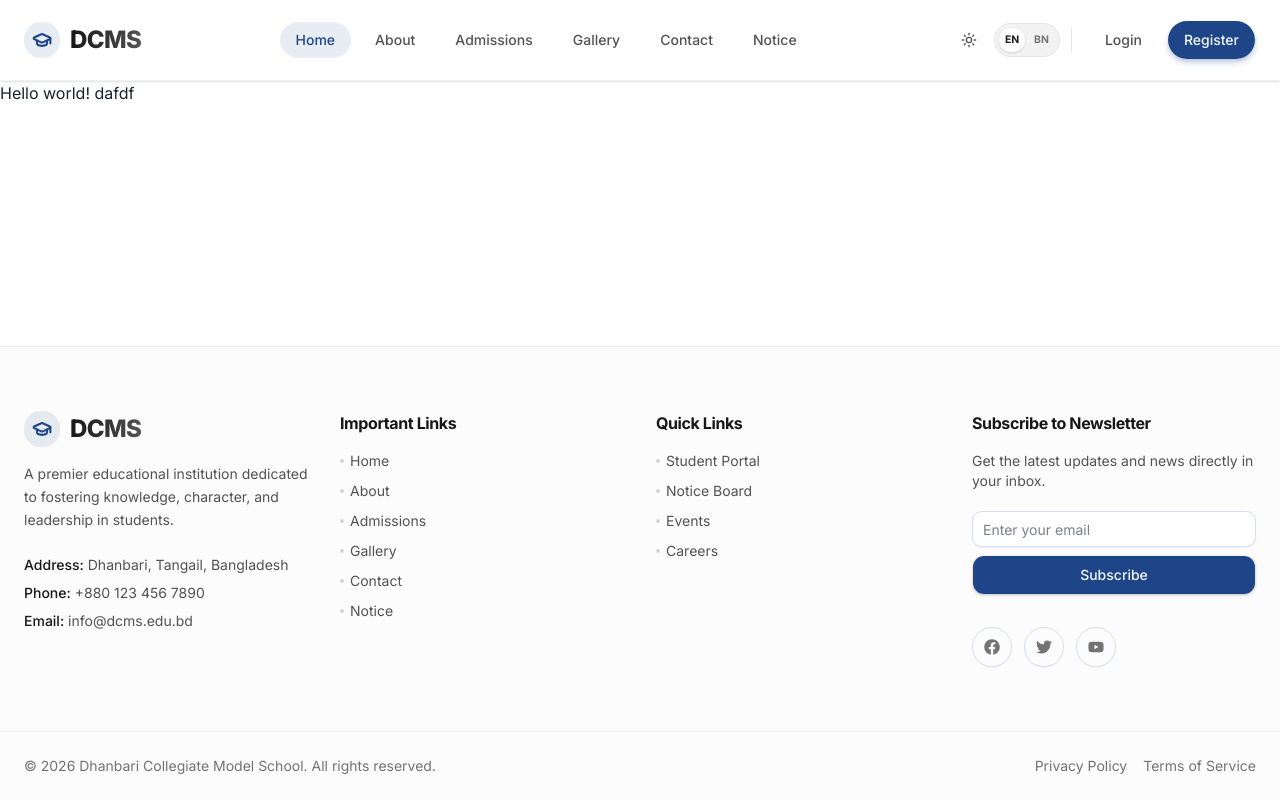
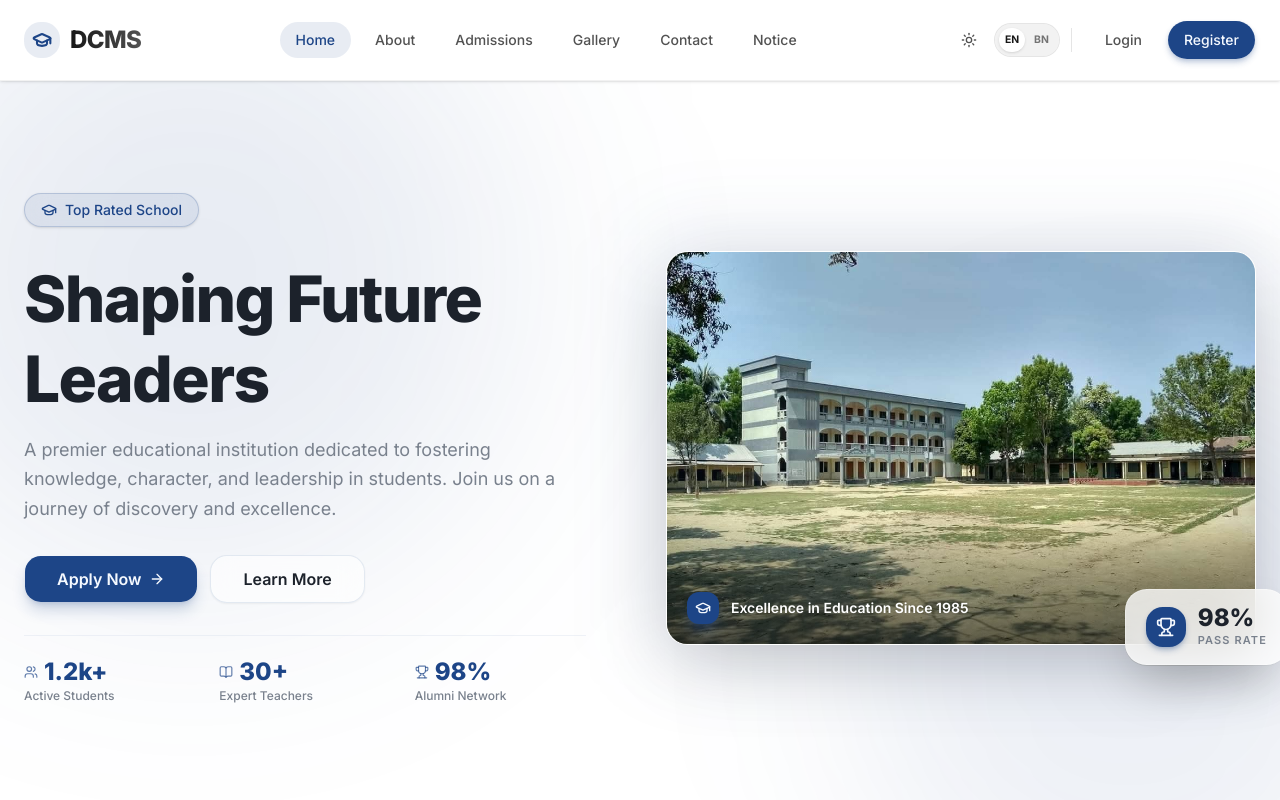
Before and after one commit to naims6/dcms-frontend, a Next.js app: page /en in a window 1280 px wide. Shown: the top 800 px of the page. Built offline with nearby package versions, Linux system fonts and the light colour scheme.

Commit message:
feat: hero section desing added.

```diff
--- a/messages/bn.json
+++ b/messages/bn.json
@@ -1,7 +1,4 @@
 {
-  "HomePage": {
-    "title": "হ্যালো বিশ্ব!"
-  },
   "Navbar": {
     "home": "হোম",
     "about": "আমাদের সম্পর্কে",
@@ -42,5 +39,19 @@
     "newsletterPlaceholder": "আপনার ইমেইল লিখুন",
     "subscribe": "সাবস্ক্রাইব করুন",
     "copyright": "© {year} ধনবাড়ী কলেজিয়েট মডেল স্কুল। সর্বস্বত্ব সংরক্ষিত।"
+  },
+  "Hero": {
+    "badge": "সেরা রেটেড স্কুল",
+    "headline": "ভবিষ্যতের নেতা তৈরি করছি",
+    "subheading": "শিক্ষার্থীদের জ্ঞান, চরিত্র এবং নেতৃত্ব বিকাশে নিবেদিত একটি প্রধান শিক্ষাপ্রতিষ্ঠান। আবিষ্কার এবং উৎকর্ষতার যাত্রায় আমাদের সাথে যোগ দিন।",
+    "applyNow": "এখনই আবেদন করুন",
+    "learnMore": "আরও জানুন",
+    "students": "সক্রিয় শিক্ষার্থী",
+    "teachers": "দক্ষ শিক্ষক",
+    "alumni": "অ্যালামনাই নেটওয়ার্ক",
+    "imageAlt": "স্কুল ক্যাম্পাসে শিক্ষার্থীরা",
+    "captionText": "{year} সাল থেকে শিক্ষায় উৎকর্ষতা",
+    "passRateLabel": "পাসের হার",
+    "studentsFloatLabel": "শিক্ষার্থী"
   }
 }
--- a/messages/en.json
+++ b/messages/en.json
@@ -1,7 +1,4 @@
 {
-  "HomePage": {
-    "title": "Hello world! dafdf"
-  },
   "Navbar": {
     "home": "Home",
     "about": "About",
@@ -42,5 +39,19 @@
     "newsletterPlaceholder": "Enter your email",
     "subscribe": "Subscribe",
     "copyright": "© {year} Dhanbari Collegiate Model School. All rights reserved."
+  },
+  "Hero": {
+    "badge": "Top Rated School",
+    "headline": "Shaping Future Leaders",
+    "subheading": "A premier educational institution dedicated to fostering knowledge, character, and leadership in students. Join us on a journey of discovery and excellence.",
+    "applyNow": "Apply Now",
+    "learnMore": "Learn More",
+    "students": "Active Students",
+    "teachers": "Expert Teachers",
+    "alumni": "Alumni Network",
+    "imageAlt": "Students at school campus",
+    "captionText": "Excellence in Education Since {year}",
+    "passRateLabel": "Pass Rate",
+    "studentsFloatLabel": "Students"
   }
 }
--- a/src/app/[locale]/page.tsx
+++ b/src/app/[locale]/page.tsx
@@ -1,6 +1,12 @@
-import { useTranslations } from "next-intl";
+import { setRequestLocale } from "next-intl/server";
+import { HeroSection } from "@/components/pages/landing/hero-section";
 
-export default function Home() {
-  const t = useTranslations("HomePage");
-  return <h1>{t("title")}</h1>;
+export default function Home({ params: { locale } }: { params: { locale: string } }) {
+  setRequestLocale(locale);
+
+  return (
+    <main className="flex min-h-screen flex-col items-center justify-between">
+      <HeroSection />
+    </main>
+  );
 }
--- /dev/null
+++ b/src/components/pages/landing/hero-section.tsx
@@ -0,0 +1,167 @@
+"use client";
+
+import Image from "next/image";
+import { useTranslations } from "next-intl";
+import { Button } from "@/components/ui/button";
+import { ArrowRight, GraduationCap, Users, Trophy } from "lucide-react";
+import {
+  HERO_STATS,
+  HERO_PASS_RATE_CARD,
+  HERO_FOUNDED_YEAR,
+} from "@/constants/heroStats";
+
+export function HeroSection() {
+  const t = useTranslations("Hero");
+
+  return (
+    <section className="relative w-full overflow-hidden bg-background flex items-center">
+      {/* ── Background Layer ── */}
+      <div className="absolute inset-0 z-0 pointer-events-none">
+        {/* Subtle dot grid */}
+        <div
+          className="absolute inset-0 opacity-30"
+          style={{
+            backgroundImage:
+              "radial-gradient(circle, hsl(var(--primary) / 0.15) 1px, transparent 1px)",
+            backgroundSize: "28px 28px",
+            maskImage:
+              "radial-gradient(ellipse 80% 80% at 50% 50%, black 40%, transparent 100%)",
+          }}
+        />
+
+        {/* Large ambient orb — top-left */}
+        <div className="absolute -top-32 -left-32 w-[640px] h-[640px] rounded-full bg-primary/10 blur-[120px]" />
+        {/* Large ambient orb — bottom-right */}
+        <div className="absolute -bottom-32 -right-32 w-[560px] h-[560px] rounded-full bg-primary/8 blur-[100px]" />
+      </div>
+
+      <div className="container mx-auto px-6 py-20 md:py-28 relative z-10">
+        <div className="grid lg:grid-cols-[1fr_1.05fr] gap-12 xl:gap-20 items-center">
+
+          {/* ── Left: Text Content ── */}
+          <div
+            className="flex flex-col justify-center space-y-8"
+            style={{ animation: "heroFadeUp 0.7s ease both" }}
+          >
+            {/* Badge */}
+            <div className="inline-flex w-fit items-center gap-2 rounded-full border border-primary/20 bg-primary/8 px-4 py-1.5 text-sm font-medium text-primary shadow-sm backdrop-blur-md">
+              <GraduationCap className="h-4 w-4" />
+              {t("badge")}
+            </div>
+
+            {/* Headline */}
+            <div className="space-y-4">
+              <h1 className="text-4xl font-extrabold tracking-tight leading-tight sm:text-5xl lg:text-6xl xl:text-[4rem] 2xl:text-[4.5rem]">
+                <span className="text-foreground">{t("headline")}</span>
+              </h1>
+
+              <p className="max-w-[540px] text-muted-foreground text-base md:text-lg leading-relaxed">
+                {t("subheading")}
+              </p>
+            </div>
+
+            {/* CTA Buttons */}
+            <div className="flex flex-col gap-3 sm:flex-row sm:items-center">
+              <Button
+                size="lg"
+                className="h-12 px-8 rounded-xl gap-2 font-semibold shadow-lg shadow-primary/20 hover:shadow-primary/35 hover:-translate-y-0.5 transition-all duration-300"
+              >
+                {t("applyNow")}
+                <ArrowRight className="h-4 w-4" />
+              </Button>
+              <Button
+                size="lg"
+                variant="outline"
+                className="h-12 px-8 rounded-xl font-semibold border-border/60 bg-background/60 backdrop-blur-md hover:bg-accent/60 hover:-translate-y-0.5 transition-all duration-300"
+              >
+                {t("learnMore")}
+              </Button>
+            </div>
+
+            {/* Stats Row — values from constants, labels from i18n */}
+            <div className="grid grid-cols-3 gap-6 pt-6 border-t border-border/40">
+              {HERO_STATS.map(({ icon: Icon, value, labelKey }) => (
+                <div key={labelKey} className="flex flex-col gap-1">
+                  <div className="flex items-center gap-1.5">
+                    <Icon className="h-3.5 w-3.5 text-primary/70" />
+                    <span className="text-2xl font-extrabold text-primary leading-none">
+                      {value}
+                    </span>
+                  </div>
+                  <span className="text-xs text-muted-foreground font-medium">
+                    {t(labelKey)}
+                  </span>
+                </div>
+              ))}
+            </div>
+          </div>
+
+          {/* ── Right: Rectangular Image Block ── */}
+          <div
+            className="relative w-full"
+            style={{ animation: "heroFadeUp 0.9s 0.15s ease both" }}
+          >
+            {/* Decorative glow behind image */}
+            <div className="absolute -inset-4 rounded-3xl bg-primary/10 blur-2xl z-0" />
+
+            {/* Main rectangular image card */}
+            <div className="relative z-10 w-full overflow-hidden rounded-2xl border border-white/20 dark:border-white/8 shadow-[0_24px_80px_-16px_rgba(0,0,0,0.22)] bg-card">
+              {/* Gradient overlay on image */}
+              <div className="absolute inset-0 bg-gradient-to-tr from-primary/15 via-transparent to-transparent z-10 pointer-events-none" />
+
+              <Image
+                src="/images/hero-school2.png"
+                alt={t("imageAlt")}
+                width={900}
+                height={600}
+                className="w-full h-auto object-cover aspect-[3/2] transition-transform duration-700 hover:scale-[1.03]"
+                priority
+              />
+
+              {/* Bottom gradient caption bar */}
+              <div className="absolute bottom-0 inset-x-0 z-20 h-28 bg-gradient-to-t from-black/55 to-transparent" />
+              <div className="absolute bottom-5 left-5 z-20 flex items-center gap-3">
+                <div className="h-8 w-8 rounded-lg bg-primary flex items-center justify-center shadow-lg shadow-primary/40">
+                  <GraduationCap className="h-4 w-4 text-primary-foreground" />
+                </div>
+                <span className="text-white text-sm font-semibold drop-shadow">
+                  {t("captionText", { year: HERO_FOUNDED_YEAR })}
+                </span>
+              </div>
+            </div>
+
+            {/* Floating "Pass Rate" card — bottom-right */}
+            <div
+              className="absolute -bottom-5 -right-4 md:-right-8 z-20 px-5 py-4 rounded-2xl border border-white/30 dark:border-white/10 bg-white/80 dark:bg-card/90 backdrop-blur-xl shadow-2xl hidden sm:block"
+              style={{ animation: "heroFloat 3s ease-in-out infinite" }}
+            >
+              <div className="flex items-center gap-3">
+                <div className="h-10 w-10 rounded-xl bg-primary flex items-center justify-center shadow-md shadow-primary/30">
+                  <Trophy className="h-5 w-5 text-primary-foreground" />
+                </div>
+                <div>
+                  <p className="text-2xl font-extrabold text-foreground leading-none">
+                    {HERO_PASS_RATE_CARD.value}
+                  </p>
+                  <p className="text-[11px] uppercase tracking-widest text-muted-foreground font-semibold mt-0.5">
+                    {t(HERO_PASS_RATE_CARD.labelKey)}
+                  </p>
+                </div>
+              </div>
+            </div>
+
+            {/* Dot accent */}
+            <div
+              className="absolute top-1/2 -right-10 z-0 h-28 w-28 opacity-30"
+              style={{
+                backgroundImage:
+                  "radial-gradient(circle, hsl(var(--primary) / 0.5) 1.5px, transparent 1.5px)",
+                backgroundSize: "10px 10px",
+              }}
+            />
+          </div>
+        </div>
+      </div>
+    </section>
+  );
+}
--- a/src/components/shared/Footer.tsx
+++ b/src/components/shared/Footer.tsx
@@ -17,7 +17,7 @@ const Footer = () => {
 
   return (
     <footer className="w-full bg-neutral-50/50 dark:bg-neutral-900/50 border-t border-neutral-200/50 dark:border-white/10 mt-auto">
-      <div className="max-w-7xl mx-auto px-6 py-12 md:py-16">
+      <div className="container mx-auto px-6 py-12 md:py-16">
         <div className="grid grid-cols-1 md:grid-cols-2 lg:grid-cols-4 gap-12 lg:gap-8">
           {/* Column 1: School Info */}
           <div className="flex flex-col gap-4">
--- a/src/components/shared/Navbar.tsx
+++ b/src/components/shared/Navbar.tsx
@@ -17,7 +17,7 @@ const Navbar = () => {
 
   return (
     <header className="w-full sticky top-0 z-50 border-b border-neutral-200/50 dark:border-white/10 bg-white/70 dark:bg-neutral-950/70 backdrop-blur-xl shadow-sm transition-colors duration-300">
-      <div className="max-w-7xl mx-auto flex items-center justify-between px-6 h-16 sm:h-20">
+      <div className="container mx-auto flex items-center justify-between px-6 h-16 sm:h-20">
         {/* Logo */}
         <Link href="/" className="flex items-center gap-2.5 group">
           <div className="flex h-9 w-9 items-center justify-center rounded-xl bg-primary/10 text-primary transition-transform duration-300 group-hover:scale-110 group-hover:bg-primary/20">
--- /dev/null
+++ b/src/constants/heroStats.ts
@@ -0,0 +1,16 @@
+import { Users, BookOpen, Trophy } from "lucide-react";
+
+export const HERO_STATS = [
+  { icon: Users,    value: "1.2k+", labelKey: "students" },
+  { icon: BookOpen, value: "30+",   labelKey: "teachers" },
+  { icon: Trophy,   value: "98%",   labelKey: "alumni"   },
+] as const;
+
+
+export const HERO_PASS_RATE_CARD = {
+  value: "98%",
+  labelKey: "passRateLabel",
+} as const;
+
+
+export const HERO_FOUNDED_YEAR = "1985" as const;
```
Also changed, not shown: public/images/hero-school2.png (added).
